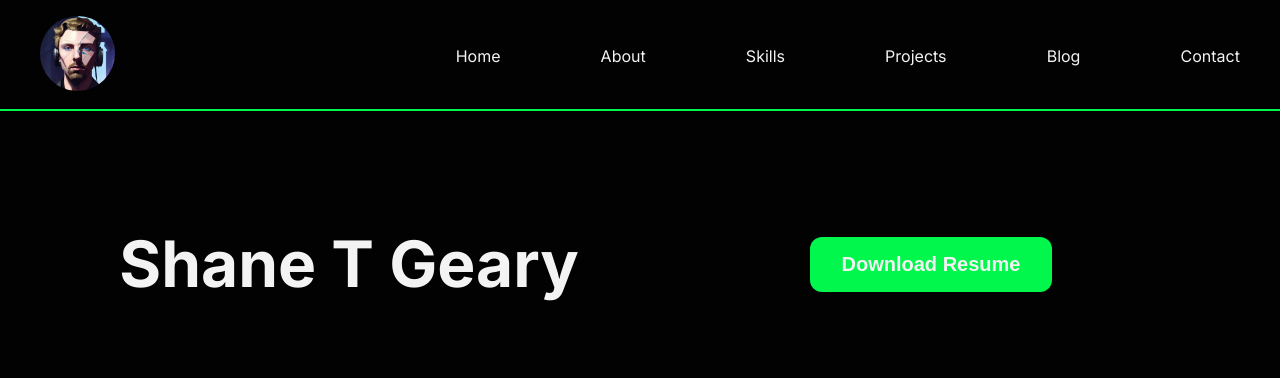
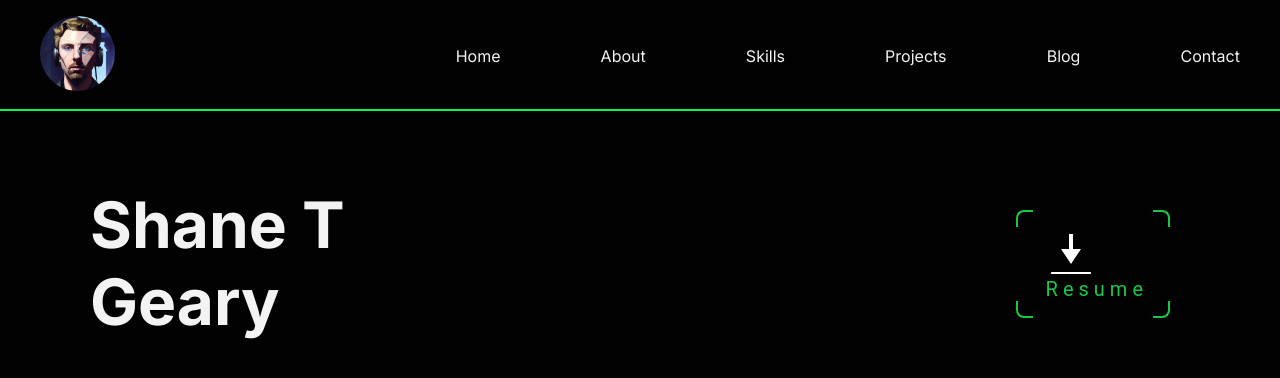
Before and after one commit to Shane-Geary/shane-geary-portfolio, a Next.js app: page / in a window 1280 px wide. Shown: the top 378 px of the page. Built offline with nearby package versions, Linux system fonts and the light colour scheme.

Commit message:
WIP donwload resume button on home page

```diff
--- a/src/app/components/home-page/home-page.jsx
+++ b/src/app/components/home-page/home-page.jsx
@@ -1,13 +1,30 @@
+import Image from 'next/image'
+
 import styles from './home-page.module.css'
+
+import downloadIcon from '../../../../public/download-icon.png'
 
 export const HomePage = () => {
 	return (
-		<div className={styles.heroSection}>
-			<div className={styles.nameContainer}>
-				<h1 className={styles.heroTitle}>Shane T Geary</h1>
+		<div className={styles['heroSection']}>
+			<div className={styles['heroLeft']}>
+				<h1 className={styles['heroTitle']}>
+					Shane T<br /> Geary
+				</h1>
 			</div>
-			<div className={styles.buttonContainer}>
-				<button className={styles.downloadButton}>Download Resume</button>
+			<div className={styles['heroRight']}>
+				<div className={styles['buttonContainer']}>
+					<button className={styles['downloadButton']}>
+						<span>
+							<div className={styles['downloadIcon']}>
+								<div className={styles['arrow']}></div>
+								<div className={styles['line']}></div>
+								<div className={styles['base']}></div>
+							</div>
+							Resume
+						</span>
+					</button>
+				</div>
 			</div>
 		</div>
 	)
--- a/src/app/components/home-page/home-page.module.css
+++ b/src/app/components/home-page/home-page.module.css
@@ -5,24 +5,23 @@
 	margin: 0 auto;
 	padding: 4rem 0;
 	color: var(--header-white);
-	height: 50vh; /* Taking the top half of the viewport */
+	height: 50vh;
 	position: relative;
 }
 
-.nameContainer {
+.heroLeft {
 	flex: 1;
 	display: flex;
 	align-items: center;
-	justify-content: center;
-	padding-right: 2rem;
+	justify-content: flex-start;
+	font-size: 3rem;
 }
 
-.buttonContainer {
+.heroRight {
 	flex: 1;
 	display: flex;
 	align-items: center;
-	justify-content: center;
-	padding-left: 2rem;
+	justify-content: flex-end;
 }
 
 .heroTitle {
@@ -40,31 +39,170 @@
 	}
 }
 
+.buttonContainer {
+	max-width: 80%;
+	text-align: center;
+}
+
+.downloadButton:before,
+.downloadButton span:before,
+.downloadButton:after,
+.downloadButton span:after {
+	display: block;
+	content: '';
+	width: 15px;
+	height: 15px;
+	position: absolute;
+	text-align: center;
+	justify-content: center;
+	align-items: center;
+}
+
 .downloadButton {
-	background-color: var(--header-green);
+	display: inline-block;
+	font-family: 'Roboto', sans-serif;
+	font-size: 20px;
+	letter-spacing: 5px;
+	text-align: center;
+	position: relative;
+	min-width: 100px;
+	min-height: 10px;
+	margin: 20px;
+	background: none;
+	border: none;
+	text-decoration: none;
+	cursor: pointer;
+	color: var(--light-green);
+	border-radius: 10px;
+	padding: 12px 20px;
+	box-sizing: content-box;
+	border: 2px solid transparent;
+	text-align: center;
+	line-height: 30px;
+	transition: 0.75s ease;
+}
+.downloadButton:before {
+	top: -2px;
+	left: -2px;
+	border-top: 2px solid var(--light-green);
+	border-top-left-radius: 8px;
+	border-left: 2px solid var(--light-green);
+	transition: 0.75s all;
+}
+.downloadButton:after {
+	top: -2px;
+	right: -2px;
+	border-top: 2px solid var(--light-green);
+	border-top-right-radius: 8px;
+	border-right: 2px solid var(--light-green);
+	transition: 0.75s all;
+}
+.downloadButton span {
+	display: block;
+	text-align: center;
+	justify-content: center;
+	align-items: center;
+	margin-left: 8px;
+}
+.downloadButton span:before {
+	bottom: -2px;
+	left: -2px;
+	border-bottom: 2px solid var(--light-green);
+	border-bottom-left-radius: 8px;
+	border-left: 2px solid var(--light-green);
+	transition: 0.75s all;
+}
+.downloadButton span:after {
+	bottom: -2px;
+	right: -2px;
+	border-bottom: 2px solid var(--light-green);
+	border-bottom-right-radius: 8px;
+	border-right: 2px solid var(--light-green);
+	transition: 0.75s all;
+}
+.downloadButton:hover {
 	color: var(--header-white);
-	border: none;
-	padding: 1rem 2rem;
-	font-size: 1.25rem;
-	font-weight: bold;
-	border-radius: var(--border-radius);
+	border-radius: 10px;
+}
+.downloadButton:hover:before,
+.downloadButton:hover:after {
+	border-color: var(--light-green);
+	width: 100%;
+	height: 100%;
+	border-radius: 10px;
+}
+.downloadButton:hover span:before,
+.downloadButton:hover span:after {
+	border-color: var(--light-green);
+	width: 100%;
+	height: 100%;
+	border-radius: 10px;
+}
+.downloadButton:hover span::before,
+.downloadButton:hover span::after {
+	width: 100%;
+	height: 100%;
+	border-radius: 10px;
+}
+
+.downloadIcon {
+	position: relative;
+	width: 50px;
+	height: 50px;
 	cursor: pointer;
-	transition:
-		background-color 0.3s ease,
-		transform 0.3s ease;
+	/* background-color: var(--header-white); */
+}
 
-	@media (max-width: 768px) {
-		padding: 0.75rem 1.5rem;
-		font-size: 1rem;
+.arrow {
+	position: absolute;
+	bottom: 10px;
+	left: 50%;
+	width: 0;
+	height: 0;
+	border-left: 10px solid transparent;
+	border-right: 10px solid transparent;
+	border-top: 15px solid #fff; /* White color */
+	transform: translateX(-50%);
+}
+
+.line {
+	position: absolute;
+	bottom: 20px;
+	left: 50%;
+	width: 4px;
+	height: 20px;
+	background-color: #fff; /* White color */
+	transform: translateX(-50%);
+}
+
+.base {
+	position: absolute;
+	bottom: 0;
+	left: 50%;
+	width: 40px;
+	height: 2px;
+	border-radius: 1px / 2px;
+	background-color: #fff;
+	transform: translateX(-50%);
+}
+.buttonContainer:hover .arrow {
+	animation: moveArrow 1s ease forwards;
+}
+
+@keyframes moveArrow {
+	0% {
+		bottom: 10px;
 	}
-
-	@media (max-width: 480px) {
-		padding: 0.5rem 1rem;
-		font-size: 0.875rem;
+	25% {
+		bottom: 15px;
+	}
+	50% {
+		bottom: 10px;
+	}
+	75% {
+		bottom: 15px;
+	}
+	100% {
+		bottom: 10px;
 	}
 }
-
-.downloadButton:hover {
-	background-color: var(--light-green);
-	transform: scale(1.05);
-}
```
Also changed, not shown: public/download-icon.png (added).
